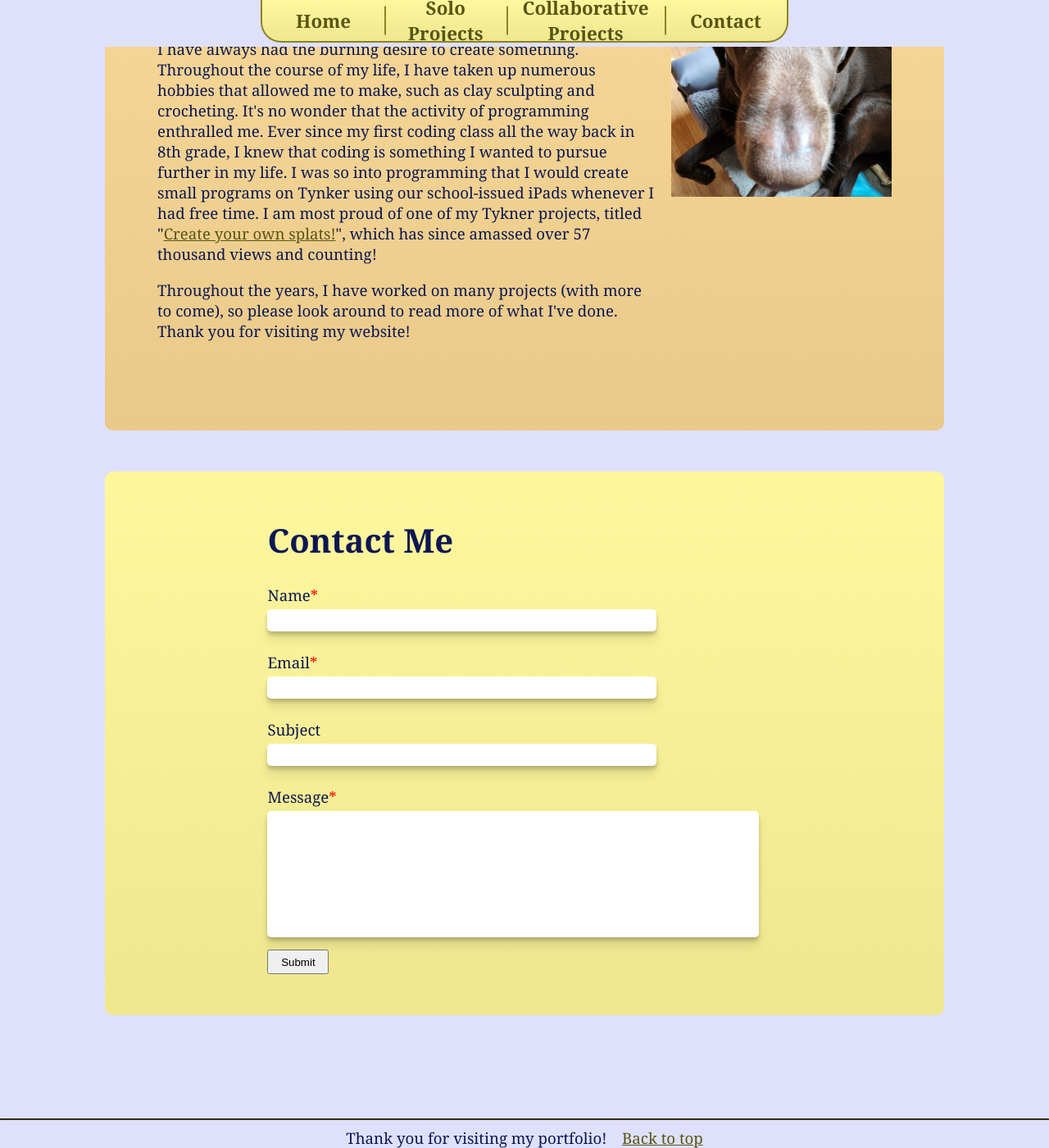
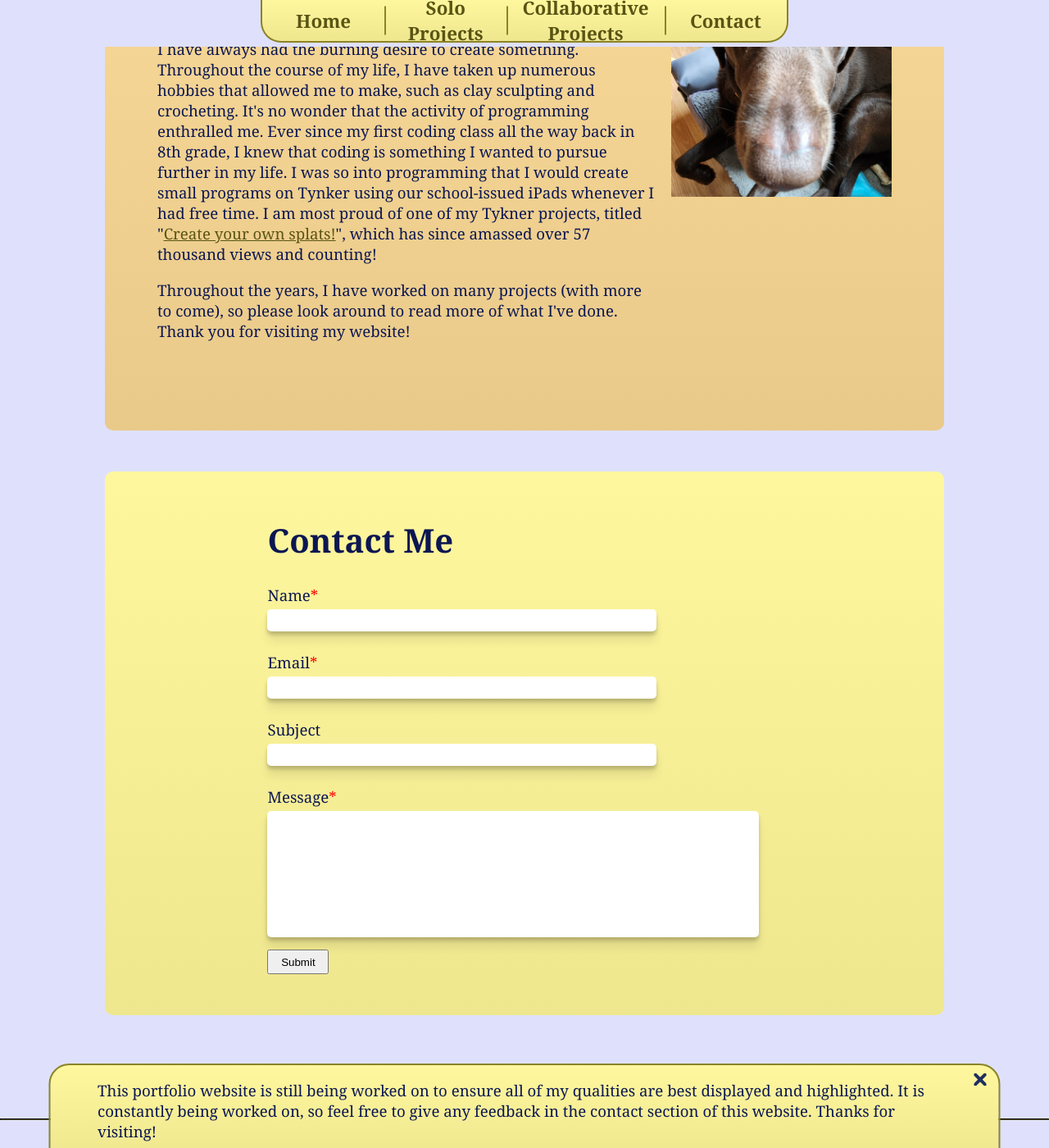
Before and after one commit to TKothenbeutel/Portfolio, a Jekyll site: the page built from pages/about.html, in a window 1280 px wide and 1400 px high, scrolled down 417 px. Shown: the whole window at 82% size. Built offline with Jekyll 4.4.1, drawn with Linux system fonts in a browser that asks for light colours.

Commit message:
Moved Site Construction Notice

```diff
--- a/_layouts/default.html
+++ b/_layouts/default.html
@@ -5,8 +5,10 @@
     <meta charset="UTF-8" />
     <title>My Portfolio</title>
     <link rel="stylesheet" type="text/css" href="/Portfolio/stylesheets/default.css">
-    <!--CSS Link for VSCode-->
+    <script src="/Portfolio/scripts/default.js"></script>
+    <!--Links for VSCode-->
     <link rel="stylesheet" type="text/css" href="../stylesheets/default.css">
+    <script src="../scripts/default.js"></script>
   </head>
   <header style="height: fit-content;">
     <div id="headingBar">
@@ -20,6 +22,17 @@
   </header>
   <body>
     {{ content }}
+
+    <div id="notice" style="display: none;">
+      <svg id="closeButton" width="15px" height="15px">
+        <line x1="0" y1="0" x2="15" y2="15" style="stroke:var(--color-muted);stroke-width:4"/>
+        <line x1="15" y1="0" x2="0" y2="15" style="stroke:var(--color-muted);stroke-width:4"/>
+      </svg>
+      <p style="padding: 0px 5% 0px 5%;">
+        This portfolio website is still being worked on to ensure all of my qualities are best displayed and highlighted. It is constantly being worked on, so feel free to give any feedback in the contact section of this website. Thanks for visiting!
+      </p>
+    </div>
+
   </body>
   <br><br><br>
   <footer>
--- /dev/null
+++ b/scripts/default.js
@@ -0,0 +1,16 @@
+//Displays notice message at bottom until closed out, to which it won't show again while the cookies are there
+
+function noticeLogic(){
+    //
+    if(localStorage.getItem("noticed") != "True"){
+        document.getElementById("notice").style.display = "flex";
+        document.getElementById("closeButton").onclick = (event) => {
+            localStorage.setItem("noticed", "True");
+            document.getElementById("notice").style.display = "none";
+        }
+    }
+}
+
+window.onload = function () {
+    noticeLogic();
+};
--- a/stylesheets/default.css
+++ b/stylesheets/default.css
@@ -90,7 +90,6 @@ nav{
   flex:1;
   padding-right: 3%;
   padding-left: 3%;
-  border-right: var(-border);
   font-size: larger;
   text-align:center;
   font-weight: bold;
@@ -146,3 +145,25 @@ nav{
   display: flex;
   justify-content: center;
 }
+
+/*Notice Message*/
+#notice{
+  display: flex;
+  position:fixed;
+  bottom: -13px;
+  z-index: 5;
+  background: var(--color-bg1-gradient);
+  width: 90%;
+  max-height: fit-content;
+  border: var(--border);
+  border-radius: 25px 25px 0 0;
+  padding-right: 5px;
+  left: 50%;
+  transform: translate(-50%, 0);
+}
+
+#closeButton{
+  position: absolute;
+  top: 10px;
+  right: 15px;
+}
```
Also changed, not shown: index.html (+3 -21 lines).
